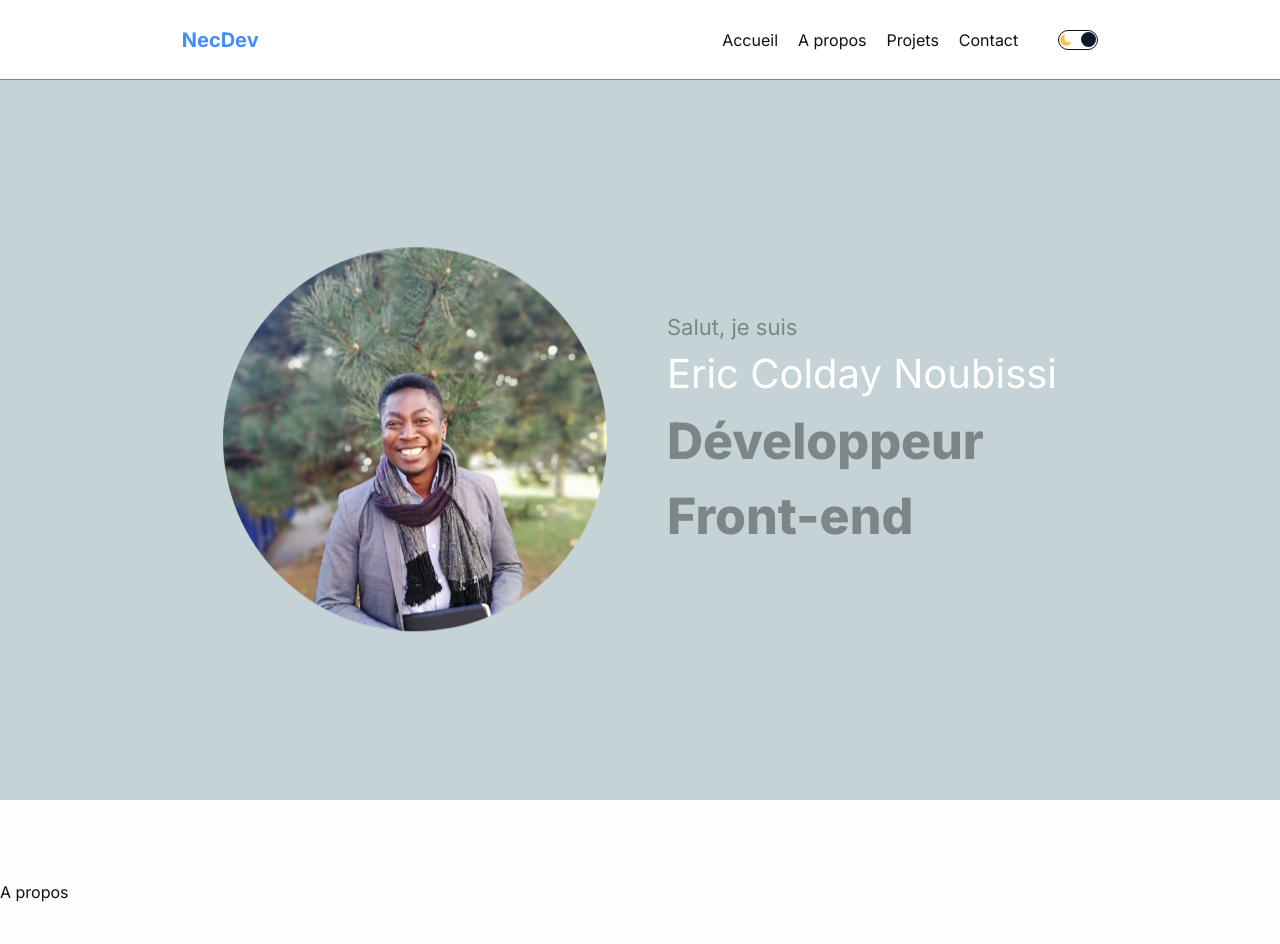
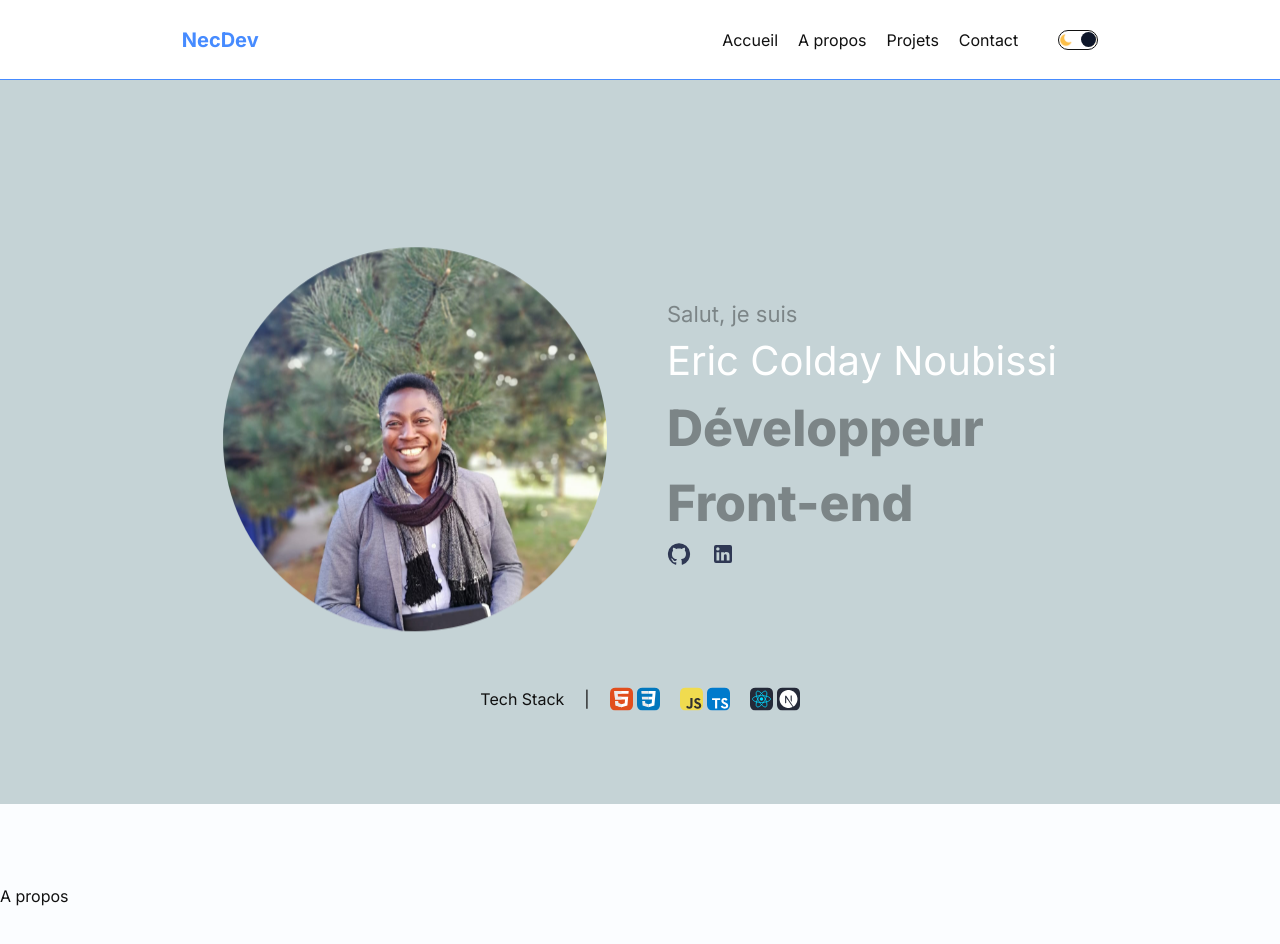
Before and after one commit to eric-colday/necdev-ui, a Next.js app: page / in a window 1280 px wide. Shown: the top 944 px of the page. Built offline with nearby package versions, Linux system fonts and the light colour scheme.

Commit message:
Test du scroll

```diff
--- a/src/components/HomeSection.jsx
+++ b/src/components/HomeSection.jsx
@@ -2,7 +2,9 @@
 
 import { ThemeContext } from "@/context/ThemeContext";
 import React, { useContext } from "react";
-import { yeseva_One } from "@/fonts/fonts";
+import Link from "next/link";
+import GitHubIcon from "@mui/icons-material/GitHub";
+import LinkedInIcon from "@mui/icons-material/LinkedIn";
 
 const HomeSection = () => {
   const { theme } = useContext(ThemeContext);
@@ -10,7 +12,7 @@ const HomeSection = () => {
   return (
     <section
       id="accueil"
-      className="pt-[5rem] h-screen -mt-0"
+      className="py-[5rem] "
       style={
         theme === "dark"
           ? { backgroundColor: "#0f172a" }
@@ -25,16 +27,53 @@ const HomeSection = () => {
             className="rounded-full w-[30%] h-[30%] animate-move max-[768px]:w-[50%] max-[768px]:h-[50%] max-[425px]:w-[70%] max-[425px]:h-[70%] "
           />
           <div className="flex flex-col justify-center max-[768px]:items-center  ">
-            <span className="text-[22px] text-[#7c8587] ">
-              Salut, je suis{" "}
-            </span>
-            <h2
-              className="text-[40px] text-white max-[425px]:text-[28px] "
-
-            >
+            <span className="text-[22px] text-[#7c8587] ">Salut, je suis </span>
+            <h2 className="text-[40px] text-white max-[425px]:text-[28px] ">
               Eric Colday Noubissi
             </h2>
-            <span className="text-[50px] font-extrabold text-[#7c8587] max-[768px]:text-center max-[425px]:text-[40px] " >Développeur <br/> Front-end</span>
+            <span className="text-[50px] font-extrabold text-[#7c8587] max-[768px]:text-center max-[425px]:text-[40px] ">
+              Développeur <br /> Front-end
+            </span>
+            <div className="flex gap-[20px] ">
+              <Link
+                href="https://github.com/eric-colday"
+                target="_blank"
+                rel="noopener noreferrer"
+                aria-label="Github"
+              >
+                <GitHubIcon className="text-[#2f3854] cursor-pointer hover:text-[#7c8587] " />
+              </Link>
+              <Link
+                href="https://www.linkedin.com/in/ecnoubissi/"
+                target="_blank"
+                rel="noopener noreferrer"
+                aria-label="LinkedIn"
+              >
+                <LinkedInIcon className="text-[#2f3854] cursor-pointer hover:text-[#7c8587] " />
+              </Link>
+            </div>
+          </div>
+        </div>
+        <div className="flex items-center gap-[20px] max-[375px]:flex-col ">
+          <div>Tech Stack</div>
+          <div className="max-[375px]:hidden ">| </div>
+          <div className="hidden max-[375px]:block "> _____ </div>
+          <div className="flex gap-[20px]">
+            <img
+              src="./img/icons.svg"
+              alt="logo html et css"
+              className="w-[50px] h-[50px] "
+            />
+            <img
+              src="./img/icons2.svg"
+              alt="logo html et css"
+              className="w-[50px] h-[50px] "
+            />
+            <img
+              src="./img/icons3.svg"
+              alt="logo html et css"
+              className="w-[50px] h-[50px] "
+            />
           </div>
         </div>
       </div>
```
